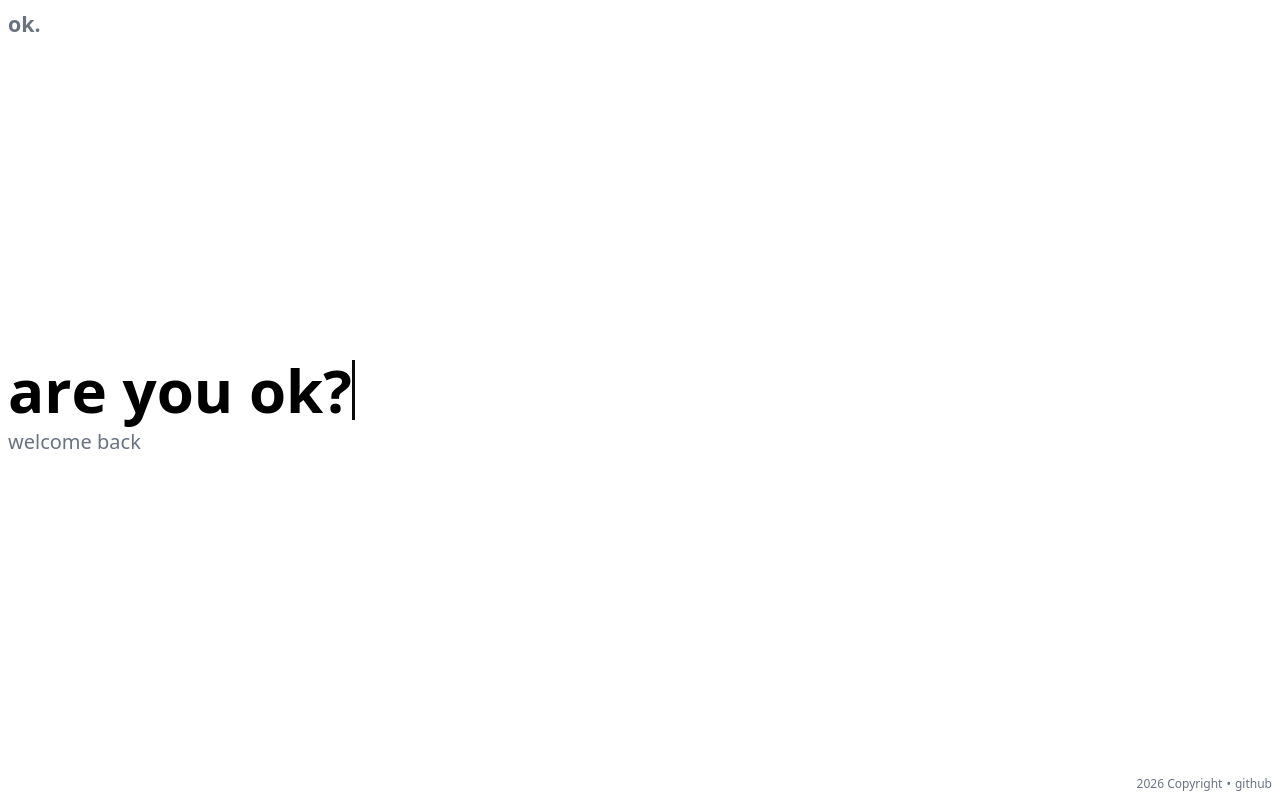
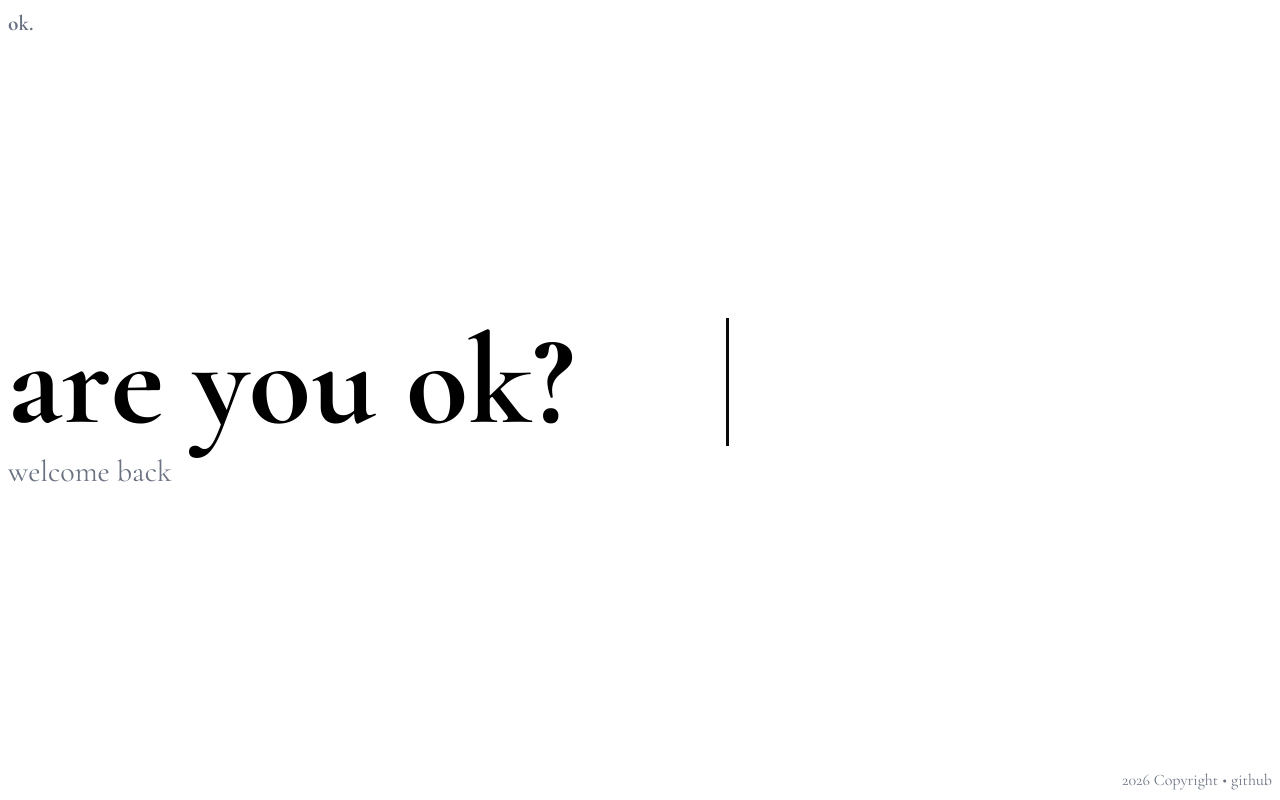
Before and after one commit to andre4383/are-you-ok, a Next.js app: page / in a window 1280 px wide. Built offline with nearby package versions, Linux system fonts and the light colour scheme.

Commit message:
Arquivos

```diff
--- a/app/components/Footer.tsx
+++ b/app/components/Footer.tsx
@@ -5,7 +5,7 @@ import Link from "next/link";
 
 export default function Footer() {
   return (
-    <div className="flex justify-end items-center text-gray-500 text-xs selection:bg-gray-800 selection:text-white px-2 py-2">
+    <div className="flex justify-end items-center text-gray-500 text-1xl selection:bg-gray-800 selection:text-white px-2 py-2 font-serif">
       <p>2026 Copyright</p>
       <span className="mx-1">•</span>
       <Link
--- a/app/components/Header.tsx
+++ b/app/components/Header.tsx
@@ -3,7 +3,7 @@ import React from "react";
 export default function Header() {
   return (
     <header className="w-full py-2 px-2 flex">
-      <h1 className="inline-block font-bold text-[16pt] text-gray-500 hover:text-black cursor-default transition-colors duration-300 ease-in-out selection:bg-black selection:text-white">
+      <h1 className="inline-block font-serif font-bold text-[16pt] text-gray-500 hover:text-black cursor-default transition-colors duration-300 ease-in-out selection:bg-black selection:text-white">
         ok.
       </h1>
     </header>
--- a/app/components/Hero.tsx
+++ b/app/components/Hero.tsx
@@ -2,18 +2,23 @@
 import gsap from "gsap";
 import { useGSAP } from "@gsap/react";
 import { useRef } from "react";
+
 export default function Hero() {
   const text = "are you ok?";
   const secondText = "welcome back";
+
   const textRef = useRef<HTMLHeadingElement>(null);
   const secondTextRef = useRef<HTMLHeadingElement>(null);
   const cursorRef = useRef<HTMLSpanElement>(null);
+
   useGSAP(() => {
     if (!textRef.current || !secondTextRef.current || !cursorRef.current)
       return;
+
     const letters =
       textRef.current.querySelectorAll<HTMLSpanElement>(".letter");
     const tl = gsap.timeline();
+
     letters.forEach((letter) => {
       tl.to(letter, { opacity: 1, duration: 0.4 });
       tl.to(
@@ -22,7 +27,9 @@ export default function Hero() {
         "<",
       );
     });
+
     tl.to(secondTextRef.current, { opacity: 1, duration: 0.5 }, "+=0.2");
+
     gsap.to(cursorRef.current, {
       opacity: 0,
       repeat: -1,
@@ -32,13 +39,13 @@ export default function Hero() {
       delay: letters.length * 0.05,
     });
   });
+
   return (
-    <>
     <div className="flex flex-col justify-center px-2 h-full">
       <div className="flex flex-col">
         <h1
           ref={textRef}
-            className="text-6xl font-bold flex items-center relative selection:bg-black selection:text-white"
+          className="text-9xl font-serif font-extrabold flex items-center relative selection:bg-black selection:text-white"
         >
           {text.split("").map((letter, index) => (
             <span key={index} className="letter opacity-0 relative">
@@ -55,12 +62,11 @@ export default function Hero() {
 
         <h2
           ref={secondTextRef}
-            className="text-gray-500 mt-2 text-xl opacity-0 selection:bg-gray-800 selection:text-white"
+          className="text-gray-500 mt-2 text-3xl opacity-0 selection:bg-gray-800 selection:text-white font-serif"
         >
           {secondText}
         </h2>
       </div>
     </div>
-    </>
   );
 }
--- a/app/globals.css
+++ b/app/globals.css
@@ -5,6 +5,16 @@ body {
   height: 100%;
   margin: 0;
   padding: 0;
+}
+
+.font-serif {
+  -webkit-font-smoothing: antialiased;
+  -moz-osx-font-smoothing: grayscale;
+  font-feature-settings:
+    "liga" 1,
+    "calt" 1,
+    "kern" 1;
+  text-rendering: optimizeLegibility;
 }
 
 @keyframes blink {
--- a/app/layout.tsx
+++ b/app/layout.tsx
@@ -1,15 +1,16 @@
 import type { Metadata } from "next";
-import { Noto_Serif } from "next/font/google";
+import { Cormorant_Garamond } from "next/font/google";
 import "./globals.css";
 
-const NotoSerif = Noto_Serif({
+const cormorant = Cormorant_Garamond({
   subsets: ["latin"],
   variable: "--font-serif",
+  weight: ["400", "500", "600", "700"],
 });
 
 export const metadata: Metadata = {
-  title: "are you ok",
-  description: "are you ok",
+  title: "are you ok?",
+  description: "are you ok?",
 };
 
 export default function RootLayout({
@@ -19,7 +20,7 @@ export default function RootLayout({
 }>) {
   return (
     <html lang="en">
-      <body className={`${NotoSerif.variable} antialiased`}>{children}</body>
+      <body className={`${cormorant.variable} antialiased`}>{children}</body>
     </html>
   );
 }
```
Lines whose indentation alone changed are shown as unchanged.
